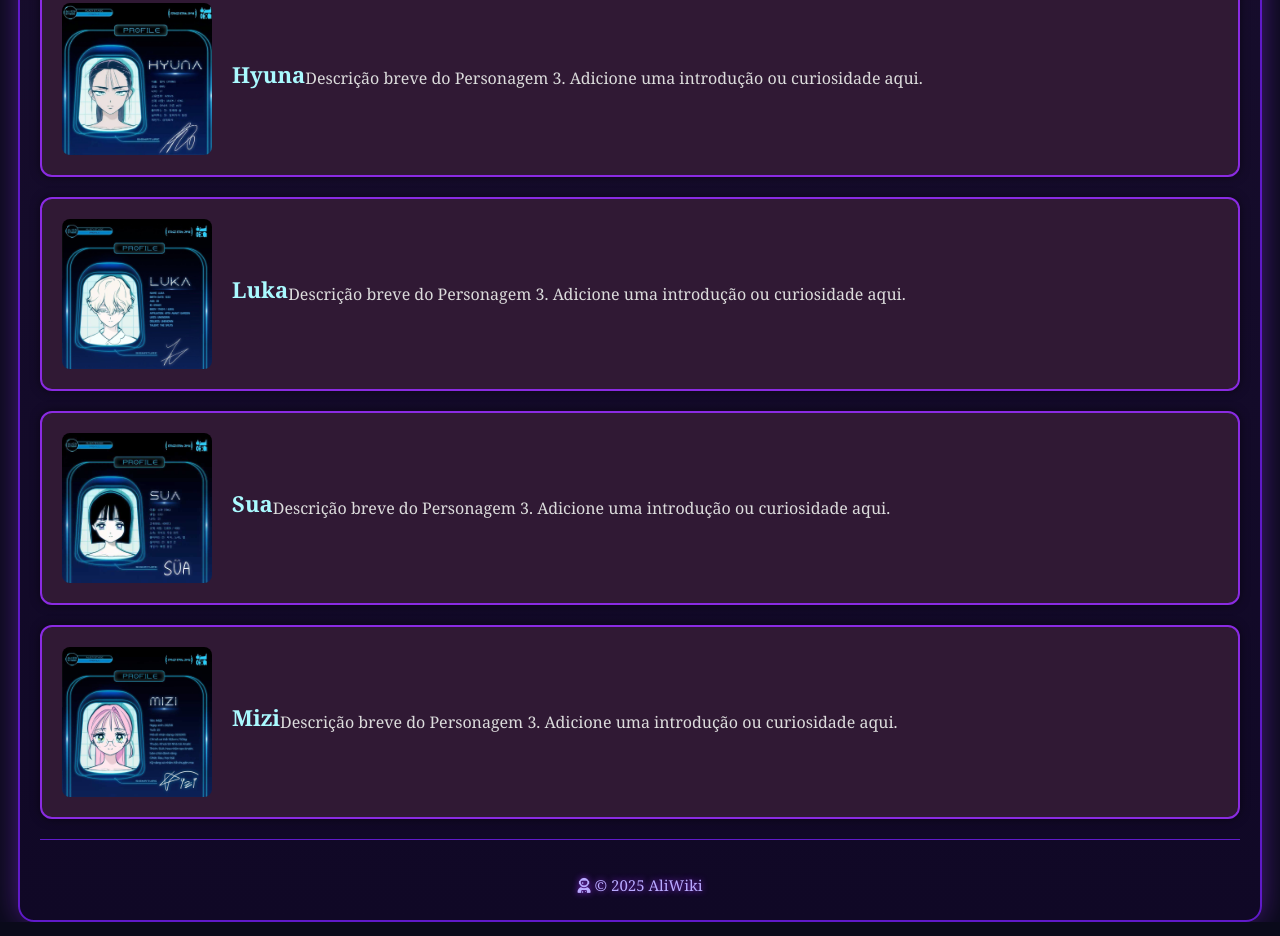
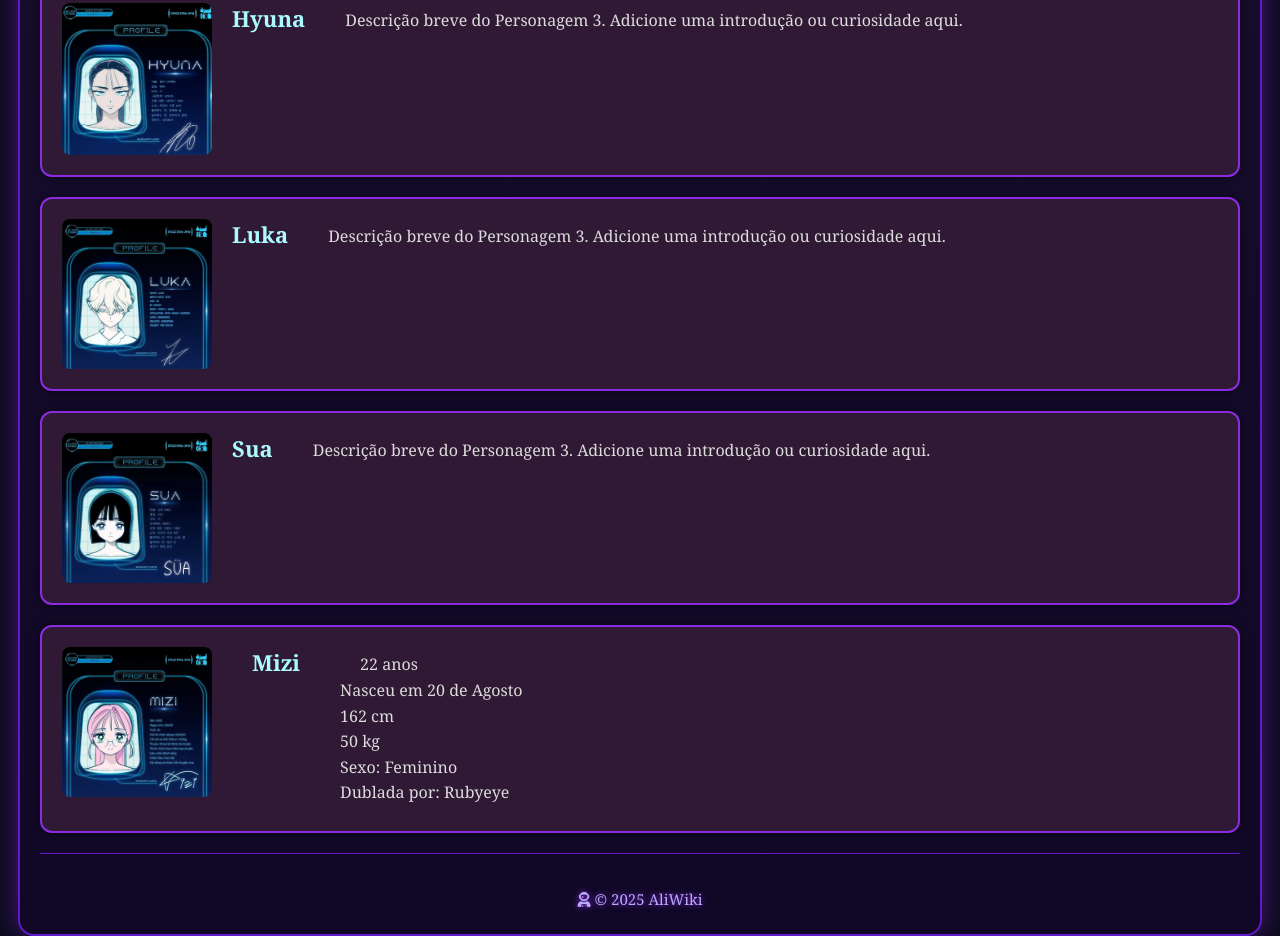
Before and after one commit to Nadielly-Cruz/ProjetoWeb, a plain HTML site: page botao2.html in a window 1280 px wide. Shown: the part 809-1745 px from the top of the page. Drawn offline with Linux system fonts and the light colour scheme.

Commit message:
vkvkkvkvk

```diff
--- a/botao2.html
+++ b/botao2.html
@@ -10,7 +10,7 @@
     /* Animação para os personagens */
     .personagem {
       display: flex;
-      align-items: center;
+      align-items: flex-start;
       background-color: #301934;
       padding: 20px;
       border-radius: 12px;
@@ -18,6 +18,7 @@
       margin-bottom: 20px;
       transition: transform 0.4s ease, box-shadow 0.4s ease;
       box-shadow: 0 0 10px rgba(0,0,0,0.5);
+      gap: 20px;
     }
 
     .personagem:hover {
@@ -29,12 +30,7 @@
       width: 150px;
       height: auto;
       border-radius: 8px;
-      margin-right: 20px;
-      transition: transform 0.4s ease;
-    }
-
-    .personagem:hover img {
-      transform: scale(1.1) rotate(3deg);
+      flex-shrink: 0;
     }
 
     .personagem h4 {
@@ -44,11 +40,12 @@
     }
 
     .personagem p {
-      margin: 0;
+      margin: 5px 0;
       color: #dcdcdc;
       line-height: 1.6;
-      flex: 1;
       text-align: justify;
+      text-indent: 20px;
+      line-height: 1.6;
     }
   </style>
 </head>
@@ -92,8 +89,15 @@
         <p>Descrição breve do Personagem 3. Adicione uma introdução ou curiosidade aqui.</p>
       </div><div class="personagem">
         <img src="img\mizi.jpg" alt="mizi" class="imagem-bloco">
-        <h4>Mizi</h4>
-        <p>Descrição breve do Personagem 3. Adicione uma introdução ou curiosidade aqui.</p>
+        <p><h4>Mizi</h4></p>
+      <p>
+        22 anos<br>
+        Nasceu em 20 de Agosto<br>
+        162 cm<br>
+        50 kg<br>
+        Sexo: Feminino<br>
+        Dublada por: Rubyeye
+      </p>
       </div>
     </div>
 
```
